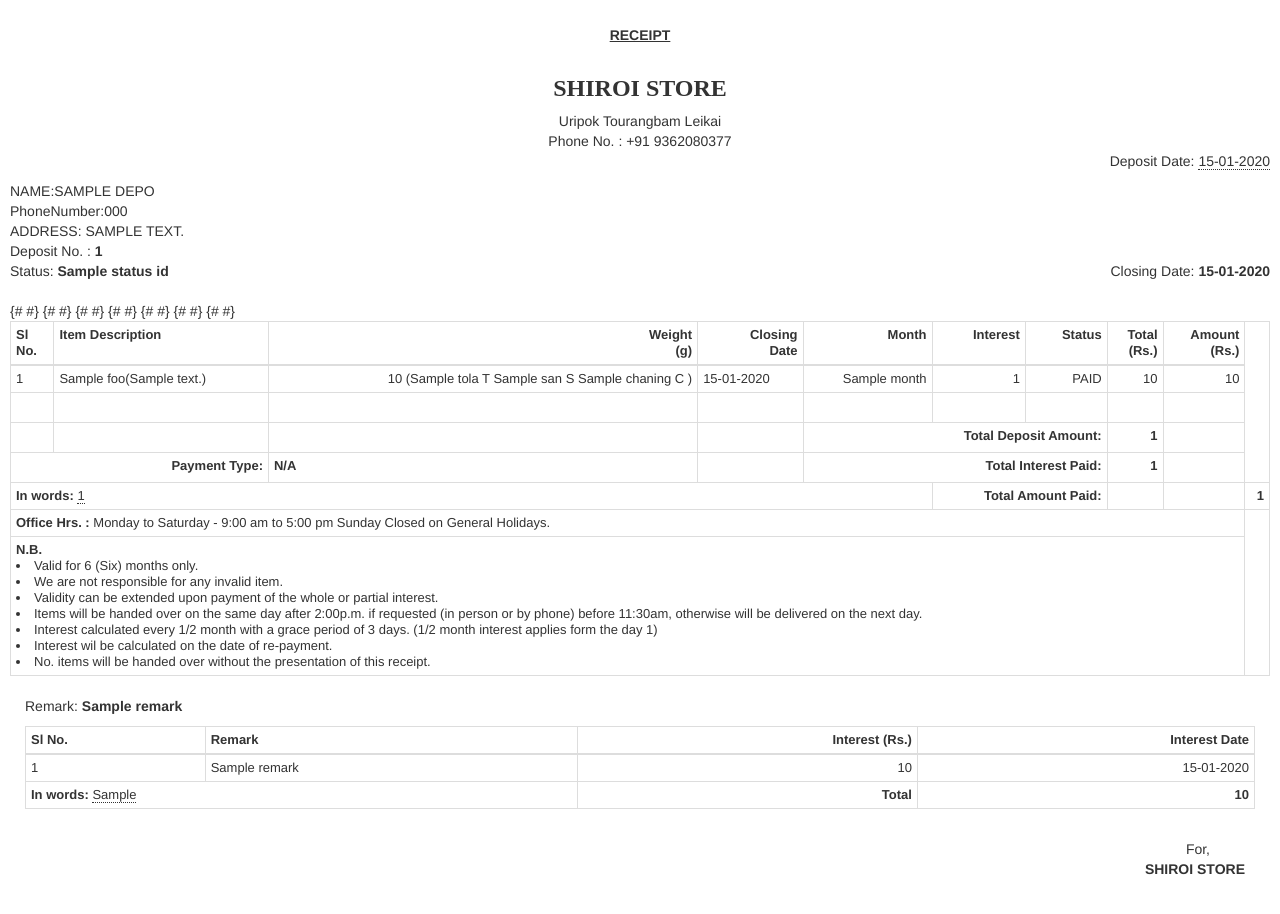
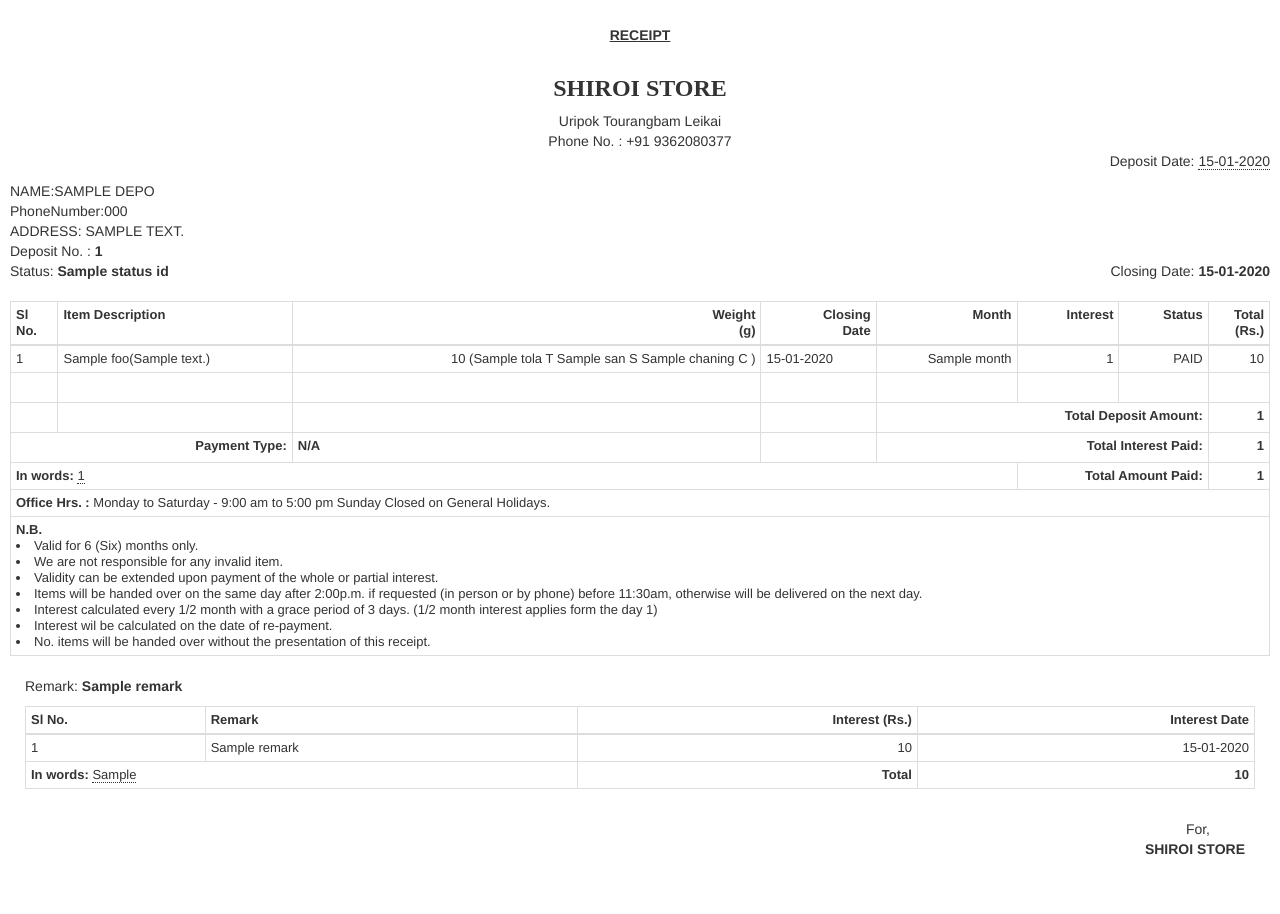
Before and after one commit to anishkumarsahu/shiroiPro, a Django app: template home/templates/home/WithPrintA4.html in a window 1280 px wide. Run offline with Django 3.2, Linux system fonts and the light colour scheme; the template is opened without the code that fills it: most values are stand-ins (such as "Sample title", 1, 10 or a date in 2020); some libraries are stand-ins or nearby versions.

Commit message:
bugs fixes

```diff
--- a/home/apiViews.py
+++ b/home/apiViews.py
@@ -589,6 +589,7 @@ def item_closing_post(request):
         new_depo.totalWeightL = depo.totalWeightL
         new_depo.save()
         new_depo.depositSerialID = 'SS' + str(de + 1).zfill(5)
+        new_depo.remark = depo.depositSerialID
         new_depo.save()
         depo.newDepositSerialID = new_depo.depositSerialID
         depo.save()
@@ -621,7 +622,7 @@ def item_closing_post(request):
         deposit_items = DepositItem.objects.filter(depositID_id=int(depositID))
         for i in deposit_items:
             i.isWithdrawn = True
-            i.amount = float(month)
+            i.month = float(month)
             i.withdrawalDate = datetime.strptime(withdrawalDate, '%d/%m/%Y')
             i.save()
         credit(interestPaid, (float(amountWithInterest) - float(interestPaid)), "Interest Paid", depo.depositSerialID,
--- a/home/templates/home/WithPrintA4.html
+++ b/home/templates/home/WithPrintA4.html
@@ -94,9 +94,7 @@
             <th style="text-align: right">Interest</th>
             <th style="text-align: right">Status</th>
             <th style="text-align: right">Total <br>(Rs.)</th>
-            {#
-            <th style="text-align: right">Amount <br>(Rs.)</th>
-            #}
+
         </tr>
 
         </thead>
@@ -119,17 +117,13 @@
             {% endif %}
             <td style="text-align: right">N/A</td>
             <td style="text-align: right">DUE</td>
-            {#
-            <td style="text-align: right">N/A</td>
-            #}
+
             {% else %}
             <td>{{ foo.withdrawalDate|date:"d-m-Y" }}</td>
             <td style="text-align: right">{{ foo.month }}</td>
             <td style="text-align: right">{{ foo.interestPaid }}</td>
             <td style="text-align: right">PAID</td>
-            {#
-            <td style="text-align: right">{{ foo.total }}</td>
-            #}
+
             {% endif %}
             <td style="text-align: right">{{ foo.itemAmount }}</td>
         </tr>
@@ -144,9 +138,7 @@
             <th></th>
             <th></th>
             <th></th>
-            {#
-            <th style="text-align: right"></th>
-            #}
+
         </tr>
         {% if left > 0 %}
         {% for l in loo %}
@@ -159,9 +151,7 @@
             <th></th>
             <th></th>
             <th></th>
-            {#
-            <th style="text-align: right"></th>
-            #}
+
         </tr>
         {% endfor %}
         {% endif %}
@@ -172,9 +162,7 @@
             <th></th>
             <th class="text-right" colspan="3">Total Deposit Amount:</th>
             <th class="text-right">{{ depo.totalAmount }}</th>
-            {#
-            <th style="text-align: right"></th>
-            #}
+
         </tr>
         <tr class="blank_row">
             <th class="text-right" colspan="2">Payment Type:</th>
@@ -188,21 +176,14 @@
             <th></th>
             <th class="text-right" colspan="3">Total Interest Paid:</th>
             <th class="text-right">{{ depo.totalInterestPaid }}</th>
-            {#
-            <th style="text-align: right"></th>
-            #}
+
         </tr>
         <tr>
             <td rowspan="2" colspan="5">
                 <b>In words:</b> <span style="border-bottom: 1px dotted"> {{ TotalInWords }}</span>
             </td>
             <td class="text-right" colspan="2" rowspan="2"><b>Total Amount Paid:</b></td>
-            {#
-            <td class="text-right" colspan="1" rowspan="2"></td>
-            #}
-            {#
-            <td class="text-right" colspan="1" rowspan="2"></td>
-            #}
+
             <td class="text-right" rowspan="2"><b>{{ depo.totalAmountPaid }}</b></td>
         </tr>
         <tr>
--- a/home/templates/home/depositDetail.html
+++ b/home/templates/home/depositDetail.html
@@ -339,11 +339,11 @@
                          style="width: 99%;float: right;position: absolute;text-align: left;margin-bottom: 0; margin-top: 0.5em;">
                         <a class="teal item ">
                             <strong style="color: black;">Total(₹) :</strong>
-                            <div class="ui violet label" id="totalAmount">0.00</div>
+                            <div class="ui violet label" id="totalAmount">{{ instance.totalAmountPaid }}</div>
                         </a>
                         <a class="teal item ">
                             <strong style="color: black;">Int. Paid(₹) :</strong>
-                            <div class="ui violet label" id="totalIntAmount">{{ total }}</div>
+                            <div class="ui violet label" id="totalIntAmount">{{ instance.totalInterestPaid }}</div>
                         </a>
 
                     </div>
```
Also changed, not shown: home/templates/home/WithPrintA5.html (+5 -28 lines), db.sqlite3.
